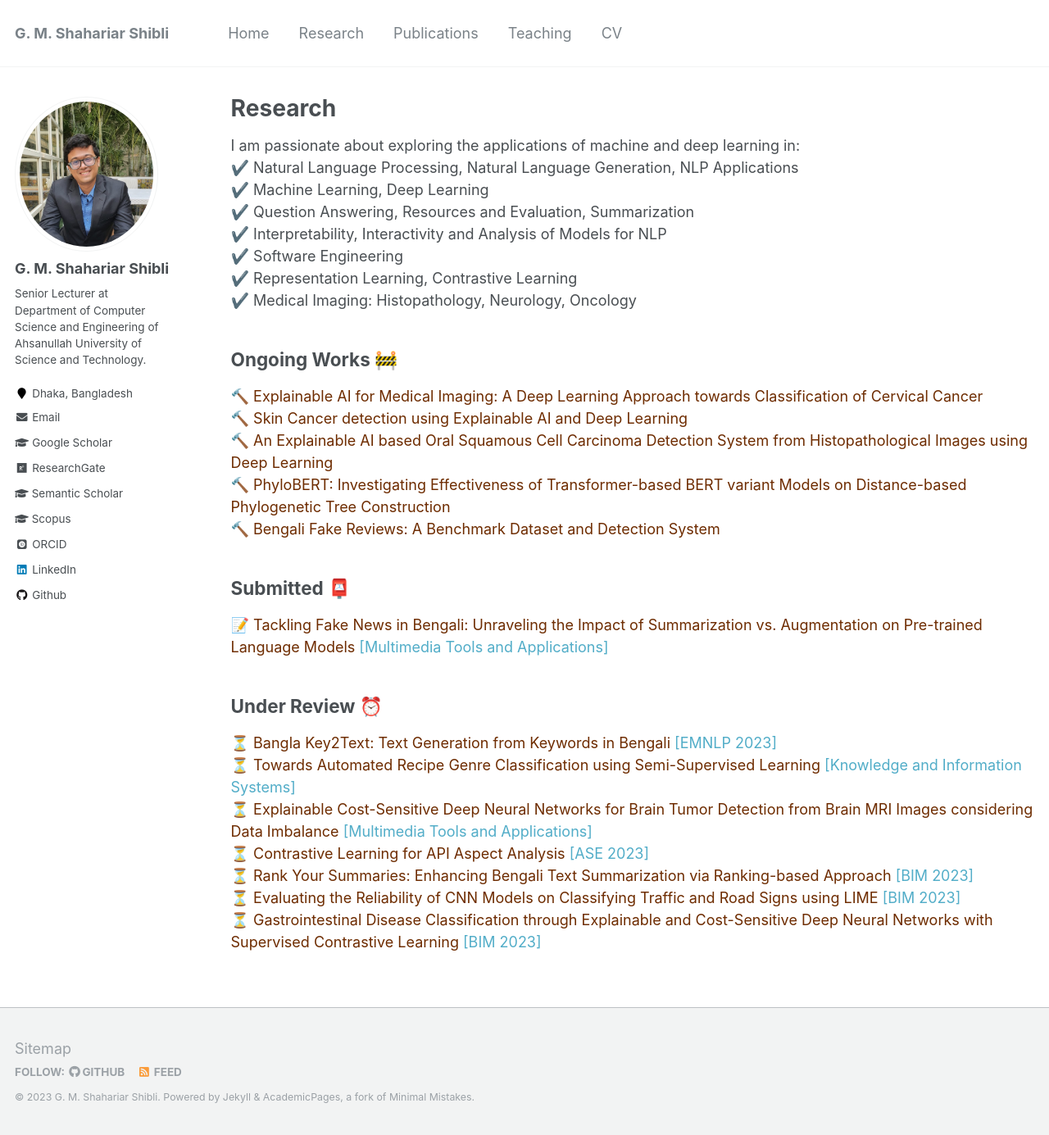
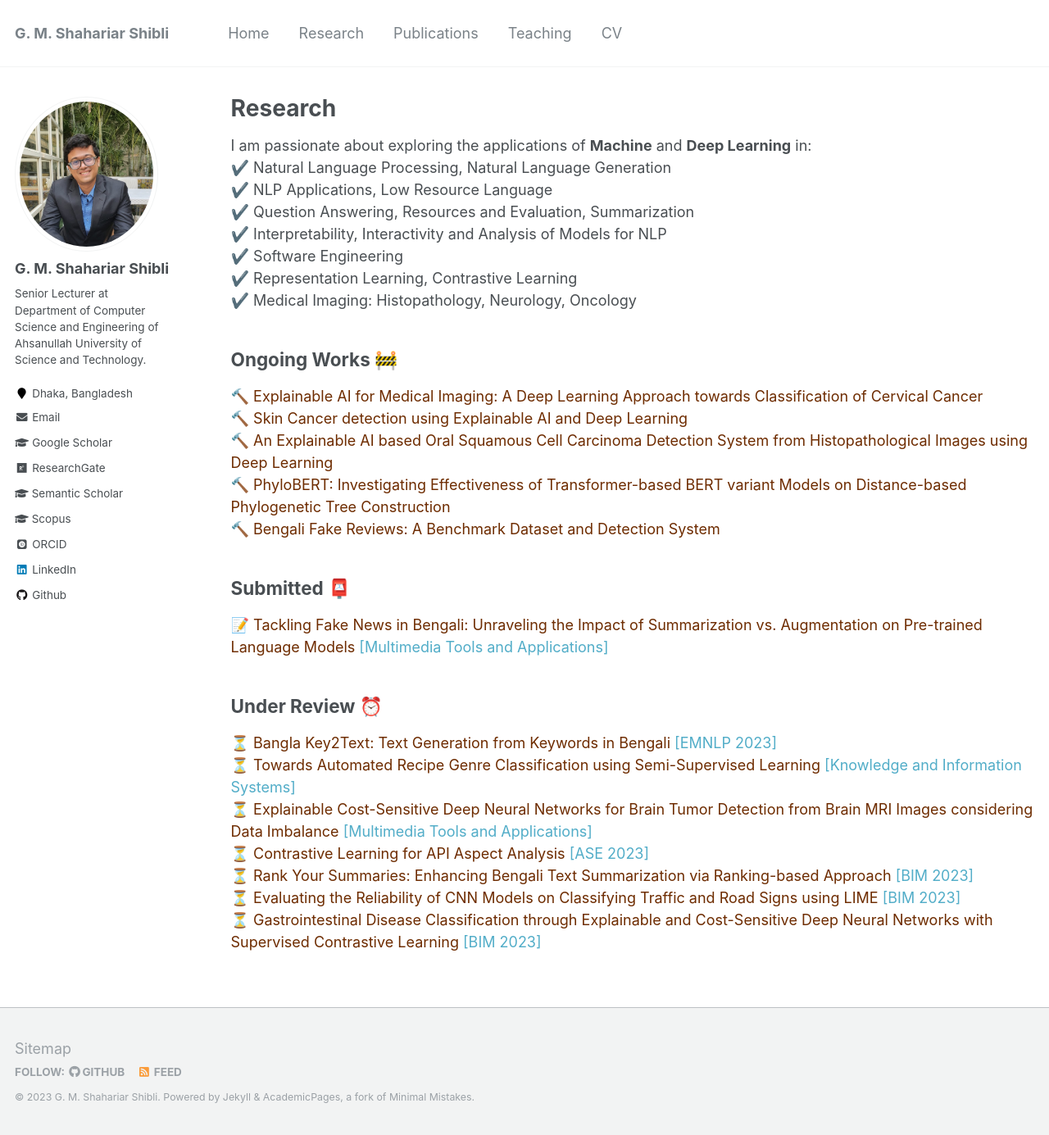
Before and after one commit to shahariar-shibli/shahariar-shibli.github.io, a Jekyll site: the page built from _pages/research.md, in a window 1280 px wide and 1385 px high. Shown: the whole window at 82% size. Built offline with Jekyll 4.4.1, drawn with Linux system fonts in a browser that asks for light colours; some web fonts are replaced.

Commit message:
Update research.md

```diff
--- a/_pages/research.md
+++ b/_pages/research.md
@@ -5,9 +5,9 @@ permalink: /research/
 author_profile: true
 ---
 
-I am passionate about exploring the applications of machine and deep learning in:<br>
-✔️ Natural Language Processing, Natural Language Generation, NLP Applications <br>
-✔️ Machine Learning, Deep Learning <br>
+I am passionate about exploring the applications of **Machine** and **Deep Learning** in:<br>
+✔️ Natural Language Processing, Natural Language Generation <br>
+✔️ NLP Applications, Low Resource Language <br>
 ✔️ Question Answering, Resources and Evaluation, Summarization<br>
 ✔️ Interpretability, Interactivity and Analysis of Models for NLP <br>
 ✔️ Software Engineering <br>
```
